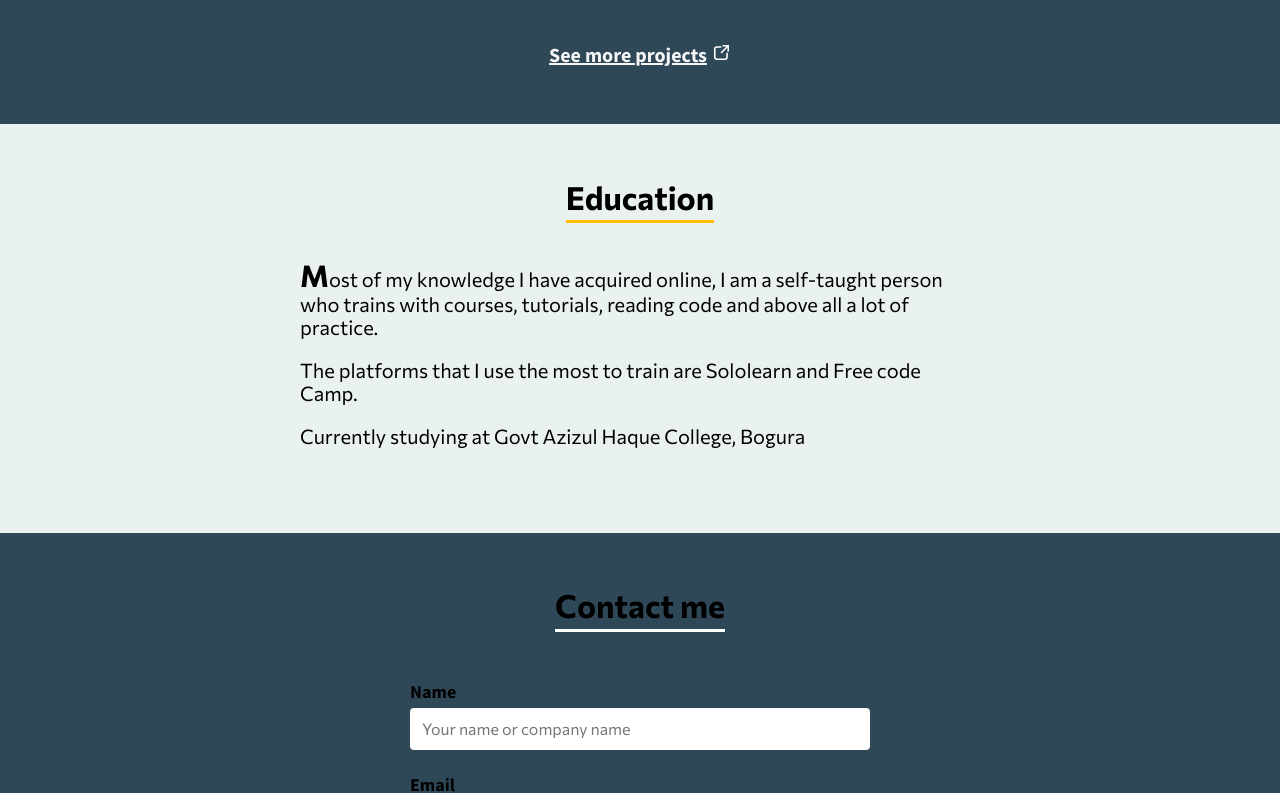
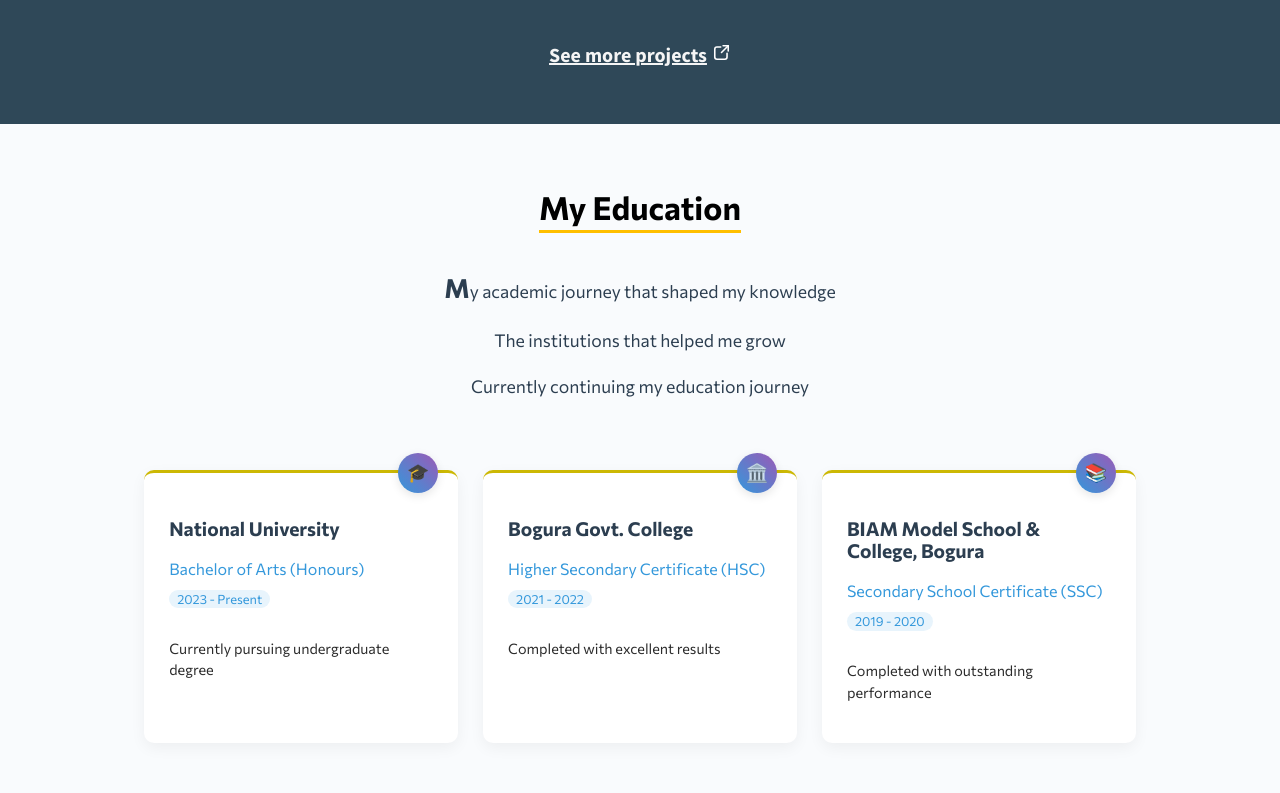
Before and after one commit to Crypt06545/Personal-portfolio, a React (Create React App) app: page / in a window 1280 px wide. Shown: the part 2435-3228 px from the top of the page. Built offline with nearby package versions, Linux system fonts and the light colour scheme.

Commit message:
add educations

```diff
--- /dev/null
+++ b/src/components/Education/EducationPage.css
@@ -0,0 +1,112 @@
+/* EducationPage.css */
+
+.education-section {
+  padding: 60px 0;
+  background: #f9fbfd;
+  min-height: 100vh;
+}
+
+.container {
+  max-width: 1000px;
+  margin: 0 auto;
+  padding: 0 20px;
+}
+
+.section-title {
+  text-align: center;
+  font-size: 2.2rem;
+  margin-bottom: 10px;
+  color: #2c3e50;
+  font-weight: 600;
+}
+
+.section-subtitle {
+  text-align: center;
+  font-size: 1rem;
+  color: #7f8c8d;
+  margin-bottom: 40px;
+  font-weight: 400;
+}
+
+.education-cards {
+  display: grid;
+  grid-template-columns: repeat(auto-fit, minmax(300px, 1fr));
+  gap: 25px;
+  margin-top: 30px;
+}
+
+.education-card {
+  background: white;
+  border-radius: 10px;
+  box-shadow: 0 5px 15px rgba(0, 0, 0, 0.05);
+  padding: 25px;
+  position: relative;
+  transition: transform 0.3s ease, box-shadow 0.3s ease;
+  border-top: 3px solid #3498db;
+}
+
+.education-card:hover {
+  transform: translateY(-5px);
+  box-shadow: 0 10px 25px rgba(0, 0, 0, 0.1);
+}
+
+.card-icon {
+  position: absolute;
+  top: -20px;
+  right: 20px;
+  width: 40px;
+  height: 40px;
+  background: linear-gradient(45deg, #3498db, #9b59b6);
+  border-radius: 50%;
+  display: flex;
+  align-items: center;
+  justify-content: center;
+  font-size: 18px;
+  color: white;
+  box-shadow: 0 3px 10px rgba(0, 0, 0, 0.1);
+}
+
+.institution {
+  font-size: 1.2rem;
+  margin-bottom: 5px;
+  color: #2c3e50;
+  font-weight: 600;
+}
+
+.degree {
+  font-size: 1rem;
+  margin-bottom: 10px;
+  color: #3498db;
+  font-weight: 500;
+}
+
+.year {
+  display: inline-block;
+  padding: 2px 8px;
+  background: #e8f4fc;
+  color: #3498db;
+  border-radius: 15px;
+  font-size: 0.8rem;
+  margin-bottom: 15px;
+}
+
+.description {
+  color: #7f8c8d;
+  line-height: 1.5;
+  font-size: 0.9rem;
+}
+
+/* Responsive Design */
+@media (max-width: 768px) {
+  .education-cards {
+    grid-template-columns: 1fr;
+  }
+
+  .section-title {
+    font-size: 1.8rem;
+  }
+
+  .education-card {
+    padding: 20px;
+  }
+}
--- a/src/components/Education/education.jsx
+++ b/src/components/Education/education.jsx
@@ -1,18 +1,39 @@
 import React from 'react';
 import { useTranslation } from 'react-i18next';
-// components
 import SectionTitle from '../Titles/sectionTitle';
-// import Subtitle from '../Titles/subtitle';
-// import Certificate from './certificate';
-// data
-// import { certificates } from './myCertificates'
-// style
 import './style.css';
 
 const Education = () => {
     const { t } = useTranslation('global');
 
-    return(
+    const educationData = [
+        {
+            id: 1,
+            institution: t("education.college.name"),
+            degree: t("education.college.degree"),
+            year: t("education.college.year"),
+            description: t("education.college.description"),
+            icon: '🎓'
+        },
+        {
+            id: 2,
+            institution: t("education.hss.name"),
+            degree: t("education.hss.degree"),
+            year: t("education.hss.year"),
+            description: t("education.hss.description"),
+            icon: '🏛️'
+        },
+        {
+            id: 3,
+            institution: t("education.school.name"),
+            degree: t("education.school.degree"),
+            year: t("education.school.year"),
+            description: t("education.school.description"),
+            icon: '📚'
+        }
+    ];
+
+    return (
         <div id="education">
             <SectionTitle title={t("education.title")} />
             <div className="education-container">
@@ -22,16 +43,19 @@
                     <p className="edu-p p3">{t("education.current")}</p>
                 </div>
 
-
-                {/* <div id="subtitle-education">
-                    <Subtitle title={t("education.subtitle")} />
-                </div> */}
-
-                {/* <div className="certificates-container">
-                    {
-                        certificates.map( cert => <Certificate key={cert.name} {...cert} /> )
-                    }
-                </div> */}
+                <div className="education-cards">
+                    {educationData.map((edu) => (
+                        <div key={edu.id} className="education-card">
+                            <div className="card-icon">{edu.icon}</div>
+                            <div className="card-content">
+                                <h3 className="institution">{edu.institution}</h3>
+                                <h4 className="degree">{edu.degree}</h4>
+                                <span className="year">{edu.year}</span>
+                                <p className="description">{edu.description}</p>
+                            </div>
+                        </div>
+                    ))}
+                </div>
             </div>
         </div>
     )
--- a/src/components/Education/style.css
+++ b/src/components/Education/style.css
@@ -66,6 +66,138 @@
     font-family: var(--sans-pro);
 }
 
+/* Add to your existing style.css */
+#education {
+  padding: 60px 0;
+  background: #f9fbfd; /* Or use your var(--light) if preferred */
+  width: 100%;
+}
+
+.education-container {
+  max-width: 1000px;
+  margin: 0 auto;
+  padding: 0 20px;
+}
+
+/* Keep your existing education-text styles */
+.education-text {
+  text-align: center;
+  margin-bottom: 40px;
+}
+
+.edu-p {
+  color: #2c3e50; /* Or your var(--black) */
+  line-height: 1.6;
+  margin-bottom: 15px;
+  font-size: 1.1rem;
+}
+
+.p1::first-letter {
+  font-weight: bold;
+  font-size: 1.5em;
+}
+
+/* Add the new cards grid styles */
+.education-cards {
+  display: grid;
+  grid-template-columns: repeat(auto-fit, minmax(300px, 1fr));
+  gap: 25px;
+  margin-top: 30px;
+}
+
+.education-card {
+  background: white;
+  border-radius: 10px;
+  box-shadow: 0 5px 15px rgba(0, 0, 0, 0.05);
+  padding: 25px;
+  position: relative;
+  transition: transform 0.3s ease, box-shadow 0.3s ease;
+  border-top: 3px solid #ccb804; /* Or your var(--primary) */
+}
+
+.education-card:hover {
+  transform: translateY(-5px);
+  box-shadow: 0 10px 25px rgba(0, 0, 0, 0.1);
+}
+
+.card-icon {
+  position: absolute;
+  top: -20px;
+  right: 20px;
+  width: 40px;
+  height: 40px;
+  background: linear-gradient(45deg, #3498db, #9b59b6);
+  border-radius: 50%;
+  display: flex;
+  align-items: center;
+  justify-content: center;
+  font-size: 18px;
+  color: white;
+  box-shadow: 0 3px 10px rgba(0, 0, 0, 0.1);
+}
+
+.institution {
+  font-size: 1.2rem;
+  margin-bottom: 5px;
+  color: #2c3e50;
+  font-weight: 600;
+}
+
+.degree {
+  font-size: 1rem;
+  margin-bottom: 10px;
+  color: #3498db;
+  font-weight: 500;
+}
+
+.year {
+  display: inline-block;
+  padding: 2px 8px;
+  background: #e8f4fc;
+  color: #3498db;
+  border-radius: 15px;
+  font-size: 0.8rem;
+  margin-bottom: 15px;
+}
+
+.description {
+  color: #2c2c2c;
+  line-height: 1.5;
+  font-size: 0.9rem;
+}
+
+/* Merge with your existing responsive styles */
+@media (max-width: 1200px) {
+  .education-text {
+    padding: 15px 200px;
+  }
+}
+
+@media (max-width: 960px) {
+  .education-text {
+    padding: 15px 80px;
+  }
+  .education-cards {
+    grid-template-columns: 1fr;
+  }
+}
+
+@media (max-width: 600px) {
+  .education-text {
+    padding: 15px 40px;
+    font-size: 18px;
+  }
+  .p1::first-letter {
+    font-size: 24px;
+  }
+}
+
+@media (max-width: 400px) {
+  .education-text {
+    padding: 15px 30px;
+    font-size: 16px;
+  }
+}
 
 @media screen and (max-width: 1200px){
     .education-text{
--- a/src/translations/en/global.json
+++ b/src/translations/en/global.json
@@ -42,16 +42,27 @@
     }
   },
   "education": {
-    "title": "Education",
-    "description-a": "Most of my knowledge I have acquired online, I am a self-taught person who trains with courses, tutorials, reading code and above all a lot of practice.",
-    "description-b": "The platforms that I use the most to train are Sololearn and Free code Camp.",
-    "subtitle": "These are some of my certificates on those platforms:",
-    "current": "Currently studying at Govt Azizul Haque College, Bogura",
-    "certificates": {
-      "frontend": "Python Core",
-      "backend": "Java script Developer",
-      "school": "Data Structure",
-      "testing": "Python Basic"
+    "title": "My Education",
+    "description-a": "My academic journey that shaped my knowledge",
+    "description-b": "The institutions that helped me grow",
+    "current": "Currently continuing my education journey",
+    "college": {
+      "name": "National University",
+      "degree": "Bachelor of Arts (Honours)",
+      "year": "2023 - Present",
+      "description": "Currently pursuing undergraduate degree"
+    },
+    "hss": {
+      "name": "Bogura Govt. College",
+      "degree": "Higher Secondary Certificate (HSC)",
+      "year": "2021 - 2022",
+      "description": "Completed with excellent results"
+    },
+    "school": {
+      "name": "BIAM Model School & College, Bogura",
+      "degree": "Secondary School Certificate (SSC)",
+      "year": "2019 - 2020",
+      "description": "Completed with outstanding performance"
     }
   },
   "contact": {
--- a/src/translations/es/global.json
+++ b/src/translations/es/global.json
@@ -41,19 +41,30 @@
             "live": "visitar"
         }
     },
-    "education": {
-        "title": "Educación",
-        "description-a": "La mayoría de mis conocimientos los he adquirido de manera online, soy un autodidacta que se entrena con cursos, tutoriales, leyendo código y sobre todo mucha práctica.",
-        "description-b": "Las plataformas que más uso para formarme son Sololearn y Freecode Camp.",
-        "subtitle": "Aqui estan algunos de mis certificados en dichas plataformas:",
-        "current":"Estudia actualmente en el Govt Azizul Haque College, Bogura",
-        "certificates": {
-            "frontend": "Núcleo de Python",
-            "backend": "Desarrollador de scripts Java",
-            "school": "Estructura de datos",
-            "testing": "Python básico"
-        }
+  "education": {
+    "title": "Mi Educación",
+    "description-a": "Mi trayectoria académica que formó mi conocimiento",
+    "description-b": "Las instituciones que me ayudaron a crecer",
+    "current": "Actualmente continuando mi formación académica",
+    "college": {
+      "name": "Universidad Nacional",
+      "degree": "Licenciatura en Artes (Honores)",
+      "year": "2023 - Presente",
+      "description": "Actualmente cursando estudios universitarios"
     },
+    "hss": {
+      "name": "Bogura Govt. College",
+      "degree": "Certificado de Educación Secundaria Superior (HSC)",
+      "year": "2021 - 2022",
+      "description": "Completado con excelentes resultados"
+    },
+    "school": {
+      "name": "BIAM Model School & College, Bogura",
+      "degree": "Certificado de Educación Secundaria (SSC)",
+      "year": "2019 - 2020",
+      "description": "Completado con un rendimiento sobresaliente"
+    }
+  },
     "contact": {
         "title": "Contáctame",
         "form": {
```
